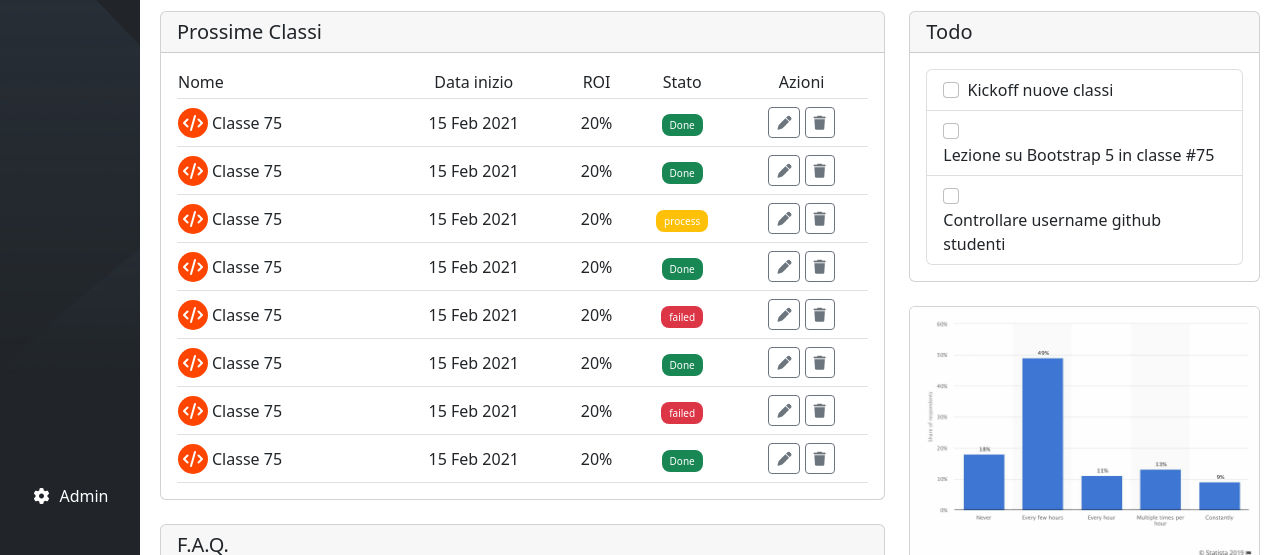
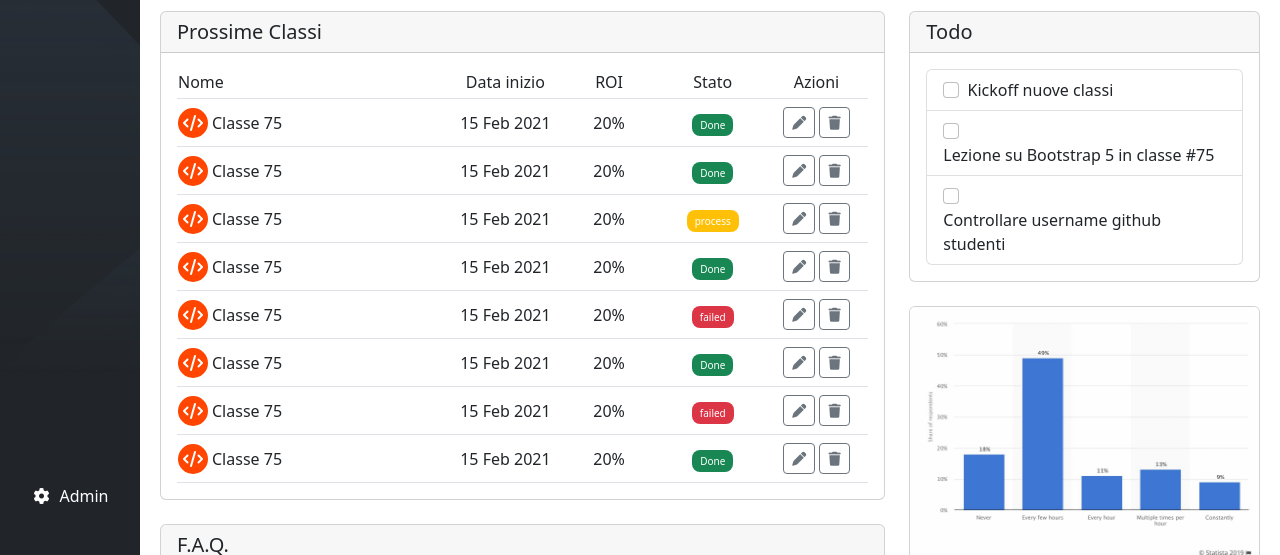
Before and after one commit to SalvoBevilacqua/html-css-bootstrap-dashboard, a plain HTML site: page index.html in a window 1280 px wide. Shown: the part 245-800 px from the top of the page. Drawn offline with nearby package versions, Linux system fonts and the light colour scheme.

Commit message:
fix:table

```diff
--- a/css/style.css
+++ b/css/style.css
@@ -61,6 +61,14 @@ header {
     height: calc(100% - 300px);
 }
 
+.ms_main_first th, .ms_main_first td {
+    width: 15%;
+}
+
+.ms_main_first .ms_table_width {
+    width: 40%;
+}
+
 .ms_orange_bg {
     background-color: orangered;
     width: 30px;
--- a/index.html
+++ b/index.html
@@ -138,7 +138,7 @@
                                         <div class="card-body">
                                             <table class="w-100">
                                                 <tr class="border-bottom">
-                                                    <th class="pb-1 fw-normal">Nome</th>
+                                                    <th class="pb-1 fw-normal ms_table_width">Nome</th>
                                                     <th class="text-center pb-1 fw-normal d-none d-md-table-cell">Data inizio</th>
                                                     <th class="text-center pb-1 fw-normal d-none d-md-table-cell">ROI</th>
                                                     <th class="text-center pb-1 fw-normal">Stato</th>
```
